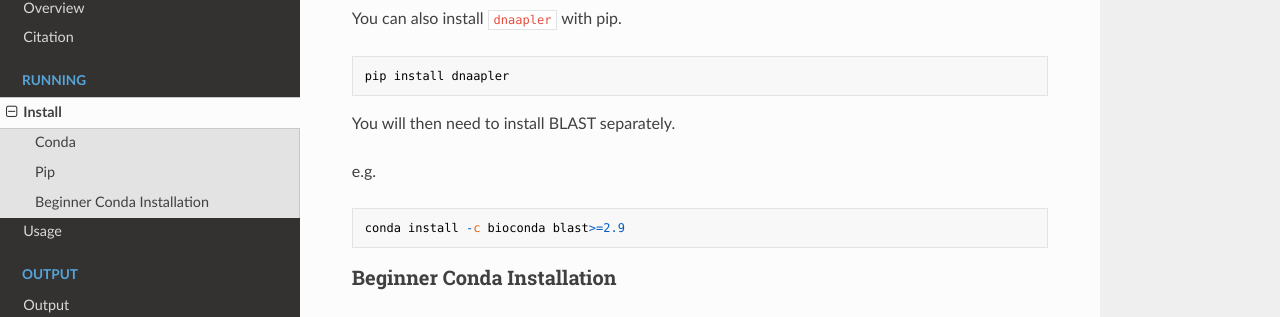
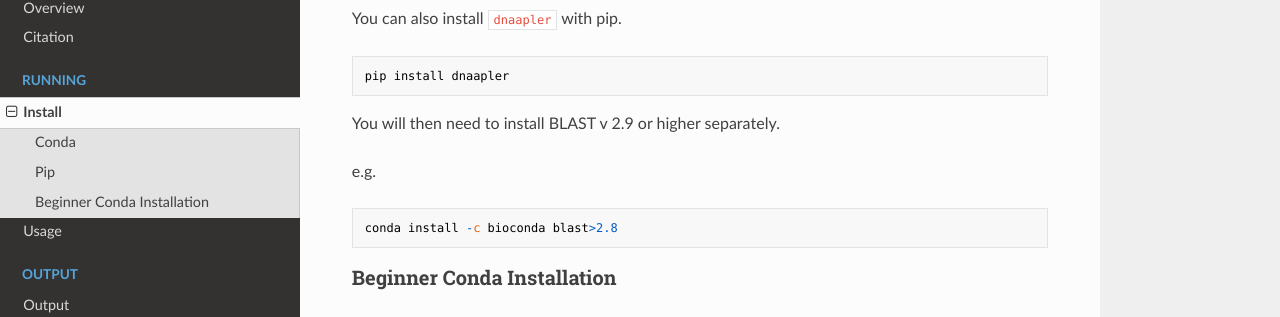
Before and after one commit to gbouras13/dnaapler, an MkDocs documentation site: the page built from docs/install.md, in a window 1280 px wide and 900 px high, scrolled down 383 px. Shown: the part 144-461 px from the top of the window. Built offline with MkDocs 1.6.1, drawn with Linux system fonts in a browser that asks for light colours; nearby versions of some CDN libraries.

Commit message:
fix blast install instructions

````diff
--- a/docs/install.md
+++ b/docs/install.md
@@ -22,12 +22,12 @@ You can also install `dnaapler` with pip.
 pip install dnaapler
 ```
 
-You will then need to install BLAST separately.
+You will then need to install BLAST v 2.9 or higher separately.
 
 e.g.
 
 ```
-conda install -c bioconda blast>=2.9
+conda install -c bioconda blast>2.8
 ```
 
 ### Beginner Conda Installation
````
Also changed, not shown: README.md (+2 -2 lines).
